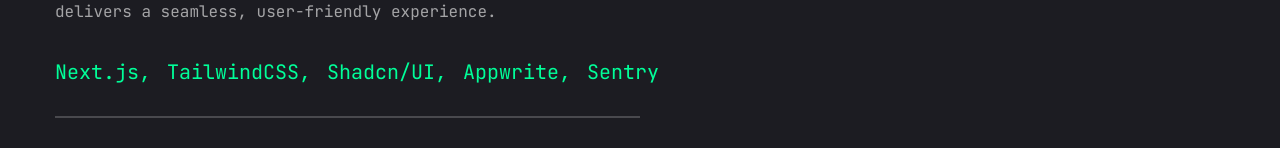
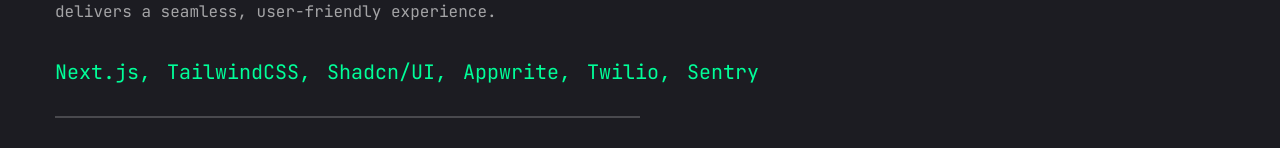
Before and after one commit to VineetPrajapati/vineet-portfolio, a Next.js app: page /work in a window 1280 px wide. Shown: the part 650-798 px from the top of the page. Built offline with nearby package versions, Linux system fonts and the light colour scheme.

Commit message:
stack added

```diff
--- a/app/work/page.jsx
+++ b/app/work/page.jsx
@@ -29,6 +29,7 @@
       { name: "TailwindCSS" },
       { name: "Shadcn/UI" },
       { name: "Appwrite" },
+      { name: "Twilio" },
       { name: "Sentry" },
     ],
     image: "/assets/work/carepulse.png",
```
